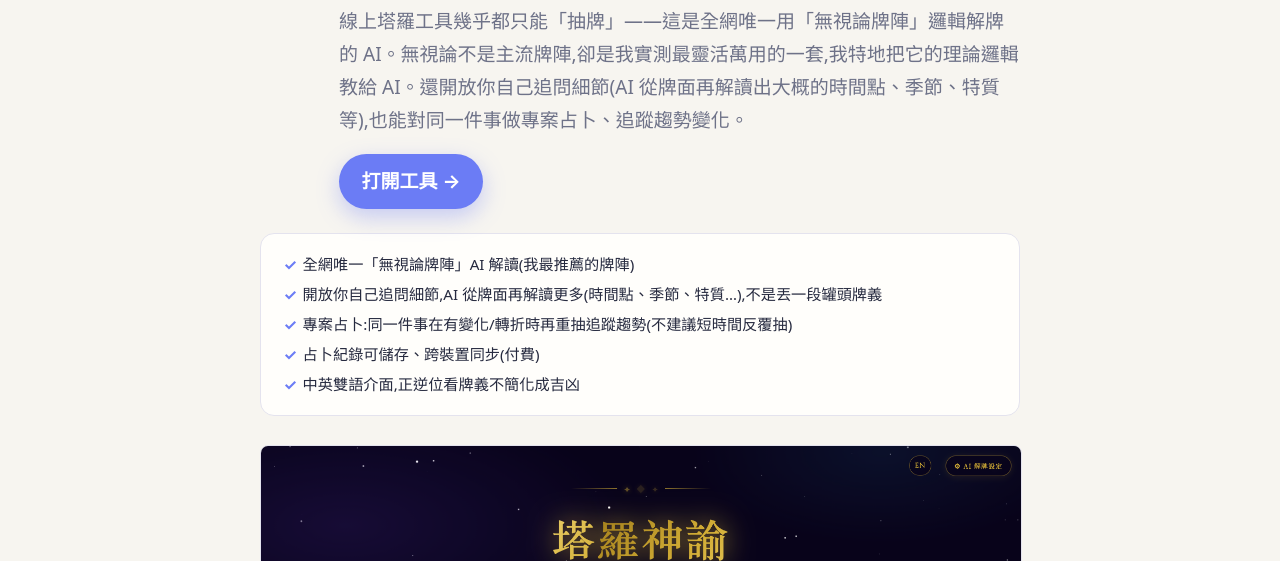
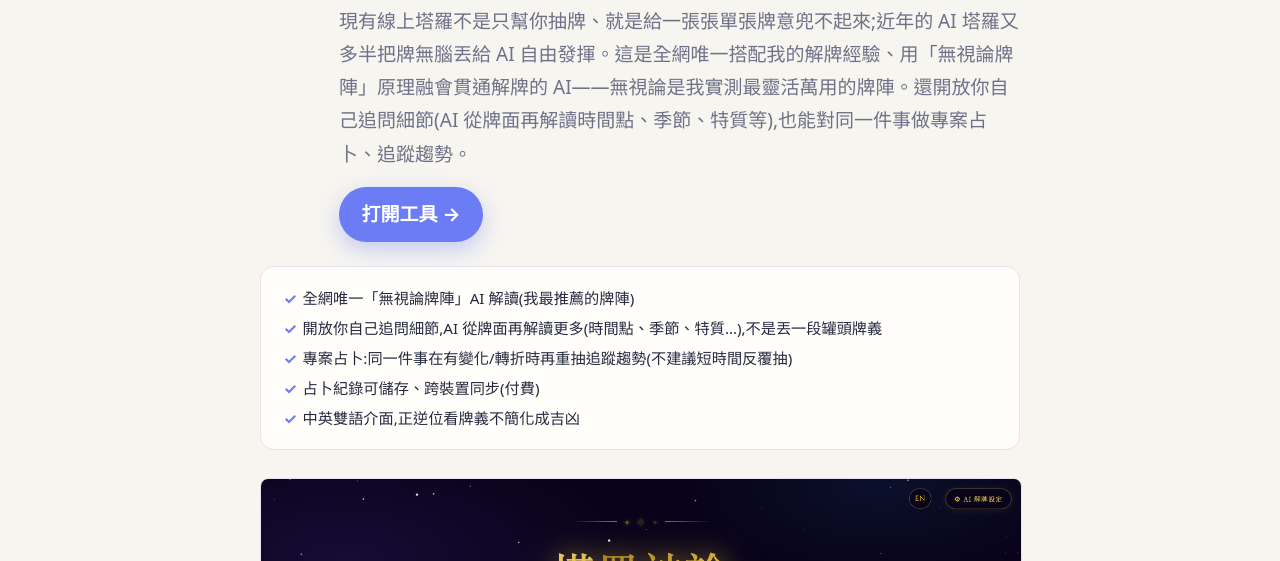
Before and after one commit to angiehu0428/angie-blog, an Astro site: page /tools/tarot in a window 1280 px wide. Shown: the part 239-800 px from the top of the page. Built offline with nearby package versions, Linux system fonts and the light colour scheme; Astro itself is replaced by a stand-in of ours.

Commit message:
更正塔羅 desc:不再說「只能抽牌」,補上現有工具單張牌意兜不起來、AI塔羅無腦丟給AI的對比(跟內文一致)

```diff
--- a/src/content/tools/tarot.md
+++ b/src/content/tools/tarot.md
@@ -2,7 +2,7 @@
 name: 塔羅占卜 AI Tarot Reading
 icon: 🔮
 tag: AI · 占卜
-desc: 線上塔羅工具幾乎都只能「抽牌」——這是全網唯一用「無視論牌陣」邏輯解牌的 AI。無視論不是主流牌陣,卻是我實測最靈活萬用的一套,我特地把它的理論邏輯教給 AI。還開放你自己追問細節(AI 從牌面再解讀出大概的時間點、季節、特質等),也能對同一件事做專案占卜、追蹤趨勢變化。
+desc: 現有線上塔羅不是只幫你抽牌、就是給一張張單張牌意兜不起來;近年的 AI 塔羅又多半把牌無腦丟給 AI 自由發揮。這是全網唯一搭配我的解牌經驗、用「無視論牌陣」原理融會貫通解牌的 AI——無視論是我實測最靈活萬用的牌陣。還開放你自己追問細節(AI 從牌面再解讀時間點、季節、特質等),也能對同一件事做專案占卜、追蹤趨勢。
 features:
   - 全網唯一「無視論牌陣」AI 解讀(我最推薦的牌陣)
   - 開放你自己追問細節,AI 從牌面再解讀更多(時間點、季節、特質…),不是丟一段罐頭牌義
```
